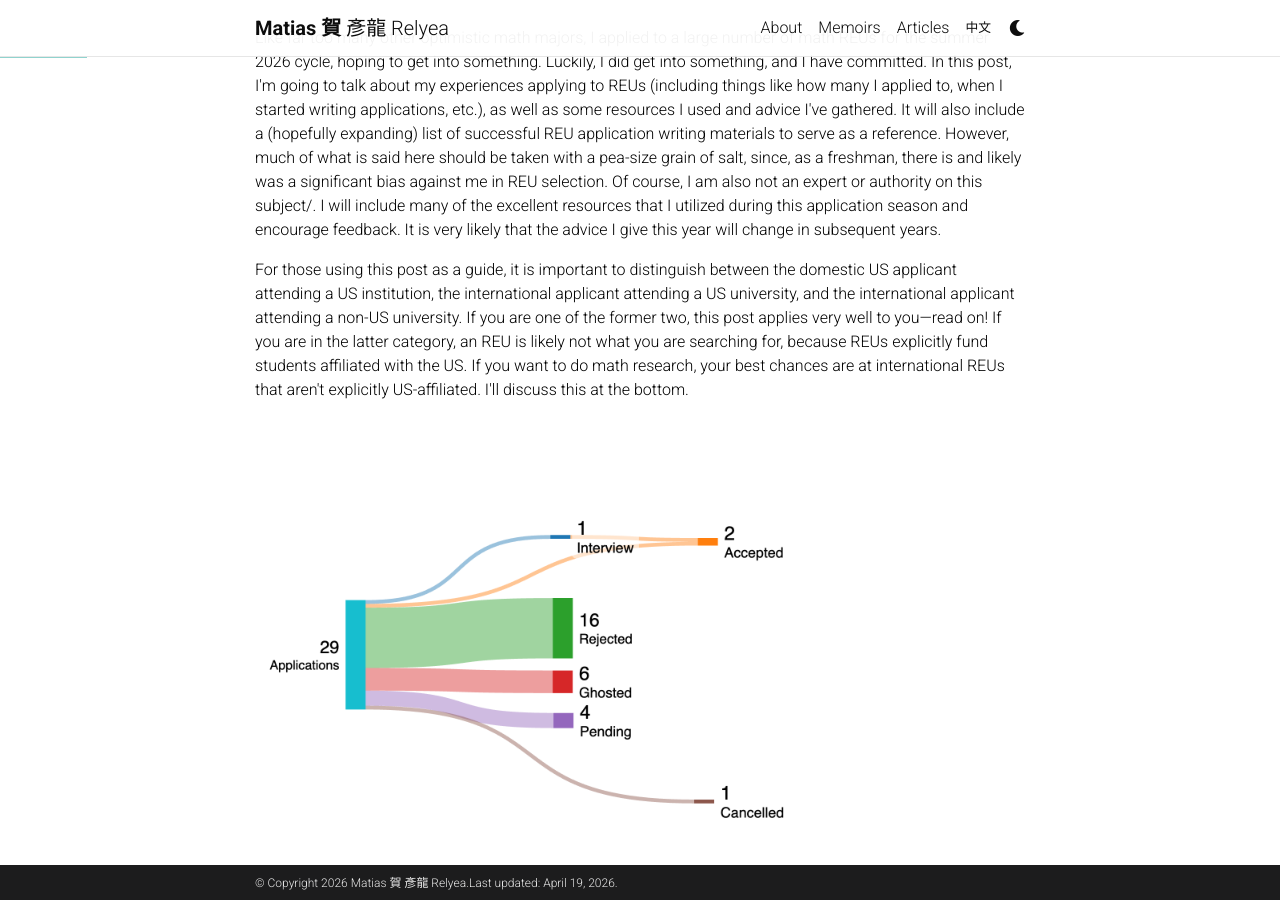
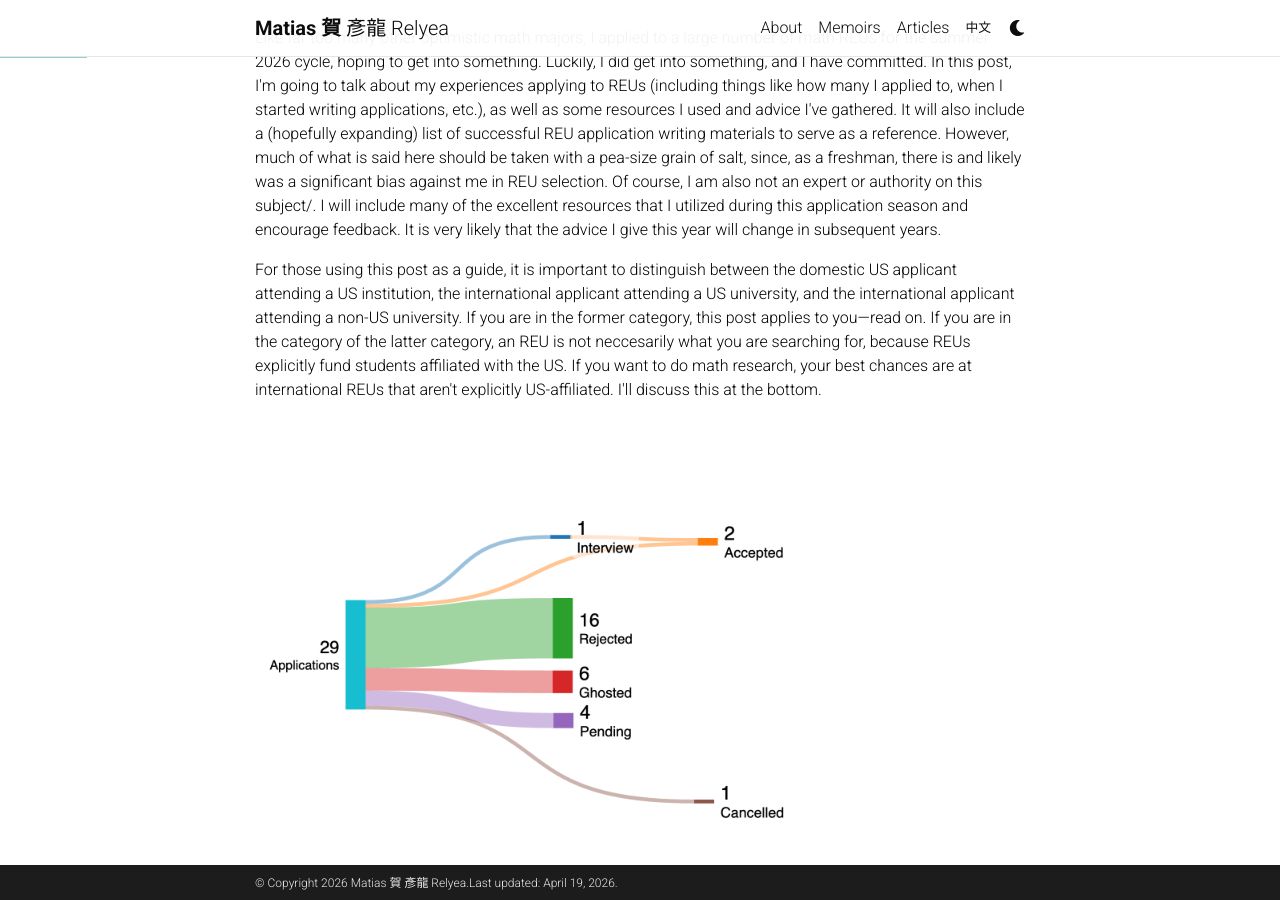
Before and after one commit to Quadcryo/quadcryo, a Jekyll site: the page built from _posts/2026-03-31-mathreus.md, in a window 1280 px wide and 900 px high, scrolled down 459 px. Built offline with Jekyll 4.4.1, drawn with Linux system fonts in a browser that asks for light colours; comment, search, counter and statistics services are not loaded; a style sheet for code colours, icons or effects is not loaded; some of the changed text lies outside the part shown.

Commit message:
Edit
Signed-off-by: Quadcryo <92400092+Quadcryo@users.noreply.github.com>

```diff
--- a/_posts/2026-03-31-mathreus.md
+++ b/_posts/2026-03-31-mathreus.md
@@ -21,7 +21,7 @@
 <br>
 <p> Like far too many other optimistic math majors, I applied to a large number of math REUs for the summer 2026 cycle, hoping to get into something. Luckily, I did get into something, and I have committed. In this post, I'm going to talk about my experiences applying to REUs (including things like how many I applied to, when I started writing applications, etc.), as well as some resources I used and advice I've gathered. It will also include a (hopefully expanding) list of successful REU application writing materials to serve as a reference. However, much of what is said here should be taken with a pea-size grain of salt, since, as a freshman, there is and likely was a significant bias against me in REU selection. Of course, I am also not an expert or authority on this subject/. I will include many of the excellent resources that I utilized during this application season and encourage feedback. It is very likely that the advice I give this year will change in subsequent years. </p>
 
-<p> For those using this post as a guide, it is important to distinguish between the domestic US applicant attending a US institution, the international applicant attending a US university, and the international applicant attending a non-US university. If you are one of the former two, this post applies very well to you—read on! If you are in the latter category, an REU is likely not what you are searching for, because REUs explicitly fund students affiliated with the US. If you want to do math research, your best chances are at international REUs that aren't explicitly US-affiliated. I'll discuss this at the bottom. </p>
+<p> For those using this post as a guide, it is important to distinguish between the domestic US applicant attending a US institution, the international applicant attending a US university, and the international applicant attending a non-US university. If you are in the former category, this post applies to you—read on. If you are in the category of the latter category, an REU is not neccesarily what you are searching for, because REUs explicitly fund students affiliated with the US. If you want to do math research, your best chances are at international REUs that aren't explicitly US-affiliated. I'll discuss this at the bottom. </p>
 
 <figure>
   <img src="/quadcryo/assets/img/reuApril2026sankey.png" alt="Math REU flowchart" width="800">
@@ -96,7 +96,7 @@
 <br>
 <h3 id="5">For international applicants</h3>
 
-<p> International applicants are absolutely encouraged to apply if they reside at a US university. Funding is often available for you even at programs funded by the NSF, though it might be more competitive due to the prioritisation of domestic US applicants. An REU's website will specify what they are looking for and whether they fund international applicants at US universities. Many high quality REUs aren't funded by the NSF, and I cannot recommend these enough: <a href = "http://www.fields.utoronto.ca/activities/25-26/2026-FUSRP">FUSRP</a> (unique in that admits regardless of citizenship), <a href = "https://bernoulli.epfl.ch/young/">Bernoulli Young Researchers in Mathematics Program</a>, <a href="https://mathematics.huji.ac.il/research-experience-undergraduates-reu-einstein-institute">Einstein Institute of Mathematics</a>, <a href="https://www.aalto.fi/en/aalto-science-institute-asci/aalto-science-institute-international-summer-research-programme">Aalto University</a>, and others depending on the year. These are largely for students at non-US universities who want to have the same experience as an REU—for freshmen, these will likely be incredibly competitive, as they focus on students who have taken more advanced coursework, possibly including graduate coursework.</p>
+<p> International applicants are absolutely encouraged to apply if they reside at a US university, though many REUs will not allow even international applicants with an F-1 visa to apply. For REUs that do allow F-1 visa holders, funding is often available, though it might be more competitive due to the prioritisation of domestic US applicants. An REU's website will specify what they are looking for and whether they fund international applicants at US universities. In general, REUs funded by the NSF are not available to international applicants not residing at a US institution. Many high quality REUs aren't funded by the NSF, and I cannot recommend these enough: <a href = "http://www.fields.utoronto.ca/activities/25-26/2026-FUSRP">FUSRP</a> (unique in that admits regardless of citizenship), <a href = "https://bernoulli.epfl.ch/young/">Bernoulli Young Researchers in Mathematics Program</a>, <a href="https://mathematics.huji.ac.il/research-experience-undergraduates-reu-einstein-institute">Einstein Institute of Mathematics</a>, <a href="https://www.aalto.fi/en/aalto-science-institute-asci/aalto-science-institute-international-summer-research-programme">Aalto University</a>, and others depending on the year. These are largely for students at non-US universities who want to have the same experience as an REU—for freshmen, these will likely be incredibly competitive, as they focus on students who have taken more advanced coursework, possibly including graduate coursework.</p>
 
 <br>
 <h3 id="6">Other advice</h3>
```
